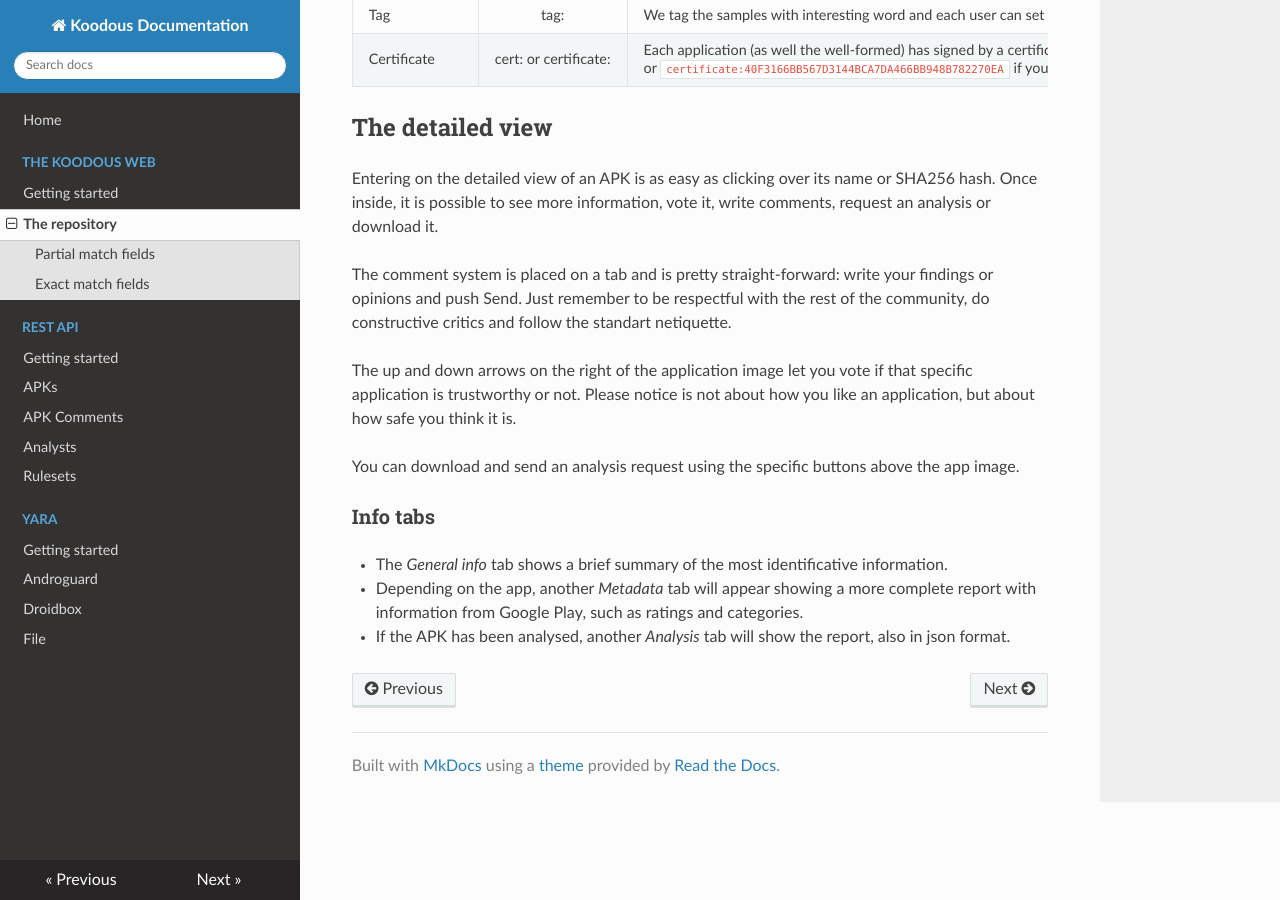
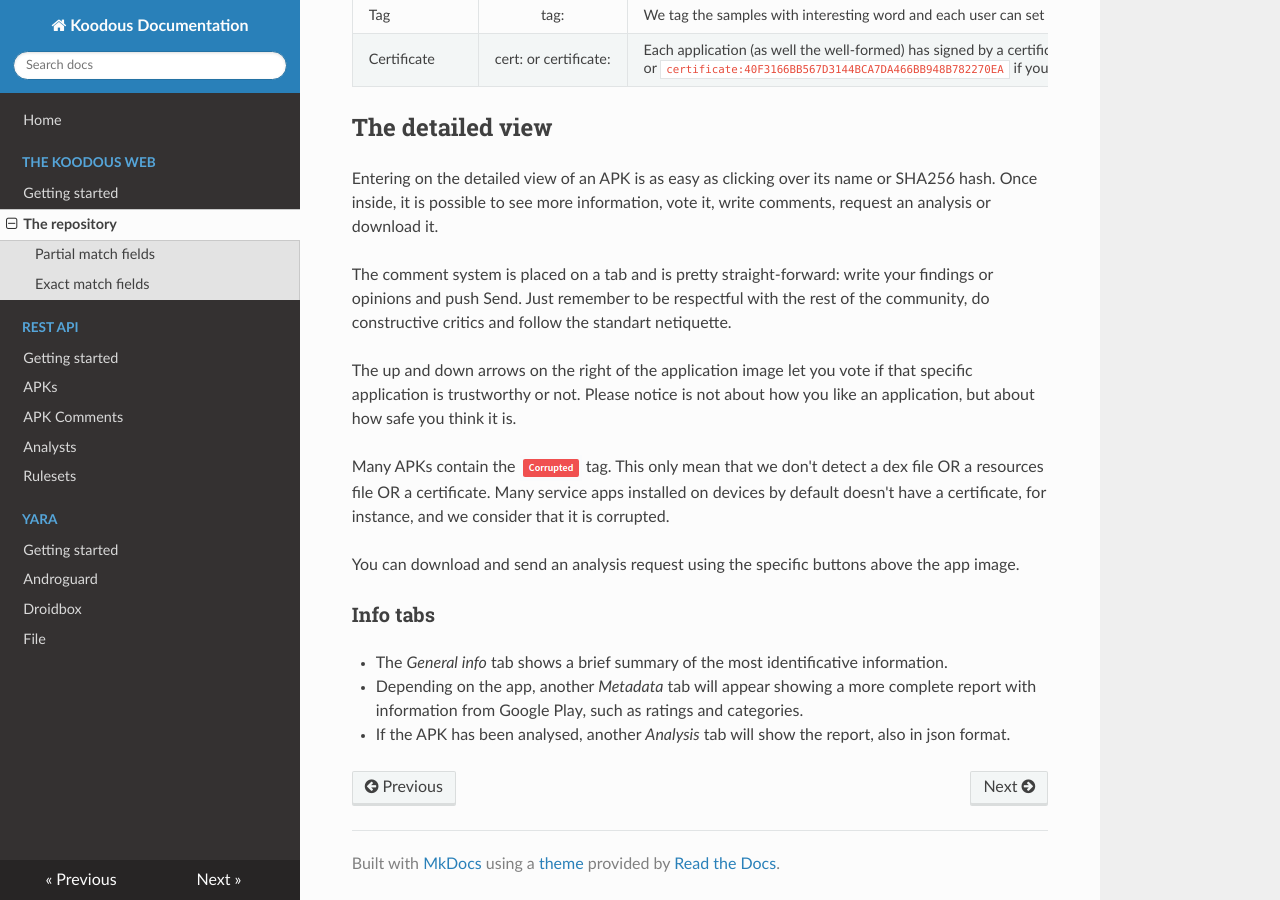
Before and after one commit to Koodous/docs.koodous.com, an MkDocs documentation site: the page built from docs/web/the-repo.md, in a window 1280 px wide and 900 px high, scrolled down 1291 px. Built offline with MkDocs 1.6.1, drawn with Linux system fonts in a browser that asks for light colours; nearby versions of some CDN libraries; old or Windows-style settings are respelled for this version of MkDocs.

Commit message:
Update explanation about corrupted tag

```diff
--- a/docs/web/the-repo.md
+++ b/docs/web/the-repo.md
@@ -49,6 +49,9 @@
 
 The up and down arrows on the right of the application image let you vote if that specific application is trustworthy or not. Please notice is not about how you like an application, but about how safe you think it is.
 
+
+Many APKs contain the ![Corrupted](../img/corrupted-tag.png) tag. This only mean that we don't detect a dex file OR a resources file OR a certificate. Many service apps installed on devices by default doesn't have a certificate, for instance, and we consider that it is corrupted.
+
 You can download and send an analysis request using the specific buttons above the app image.
 
 ### Info tabs
```
Also changed, not shown: docs/img/corrupted-tag.png (added).
